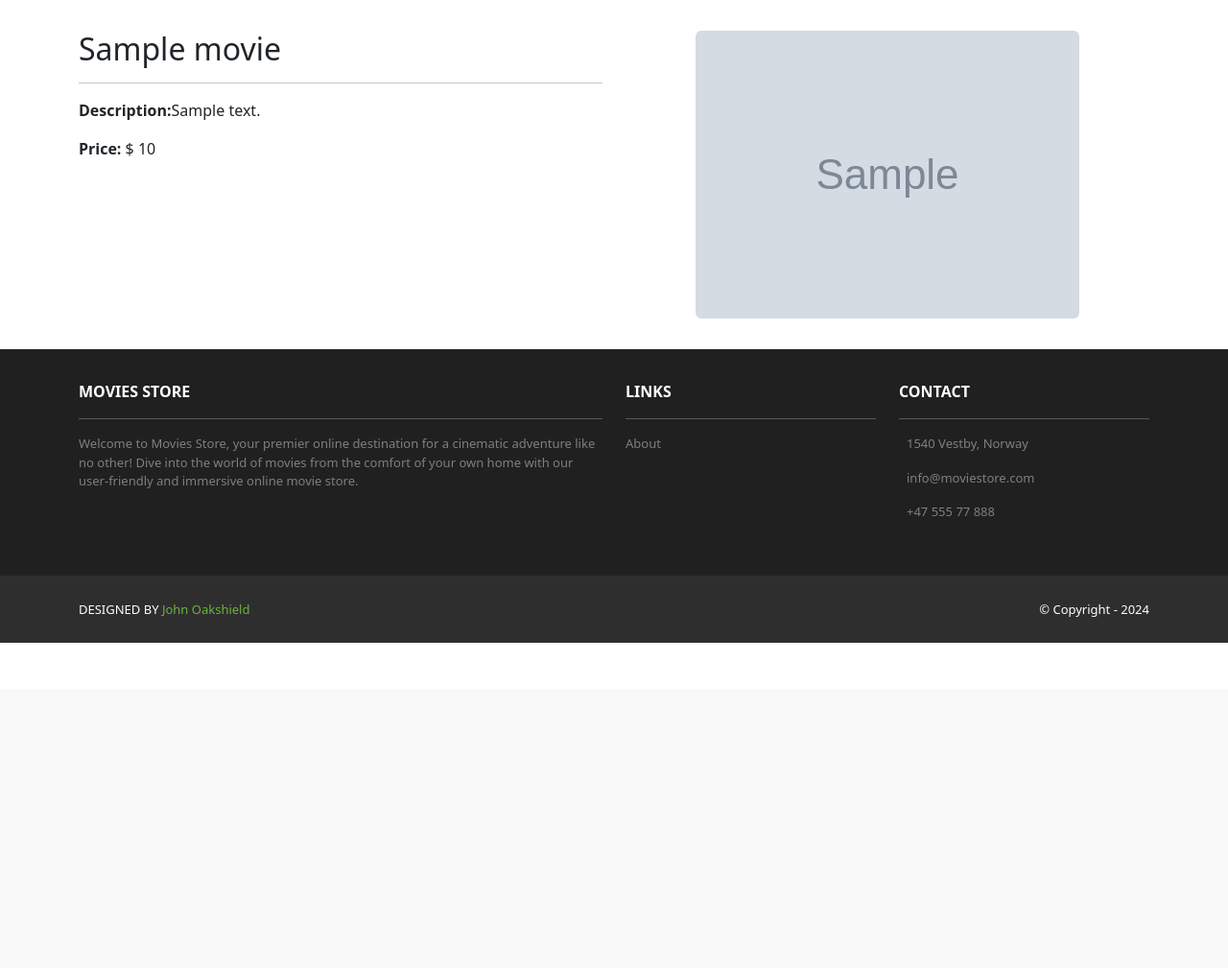
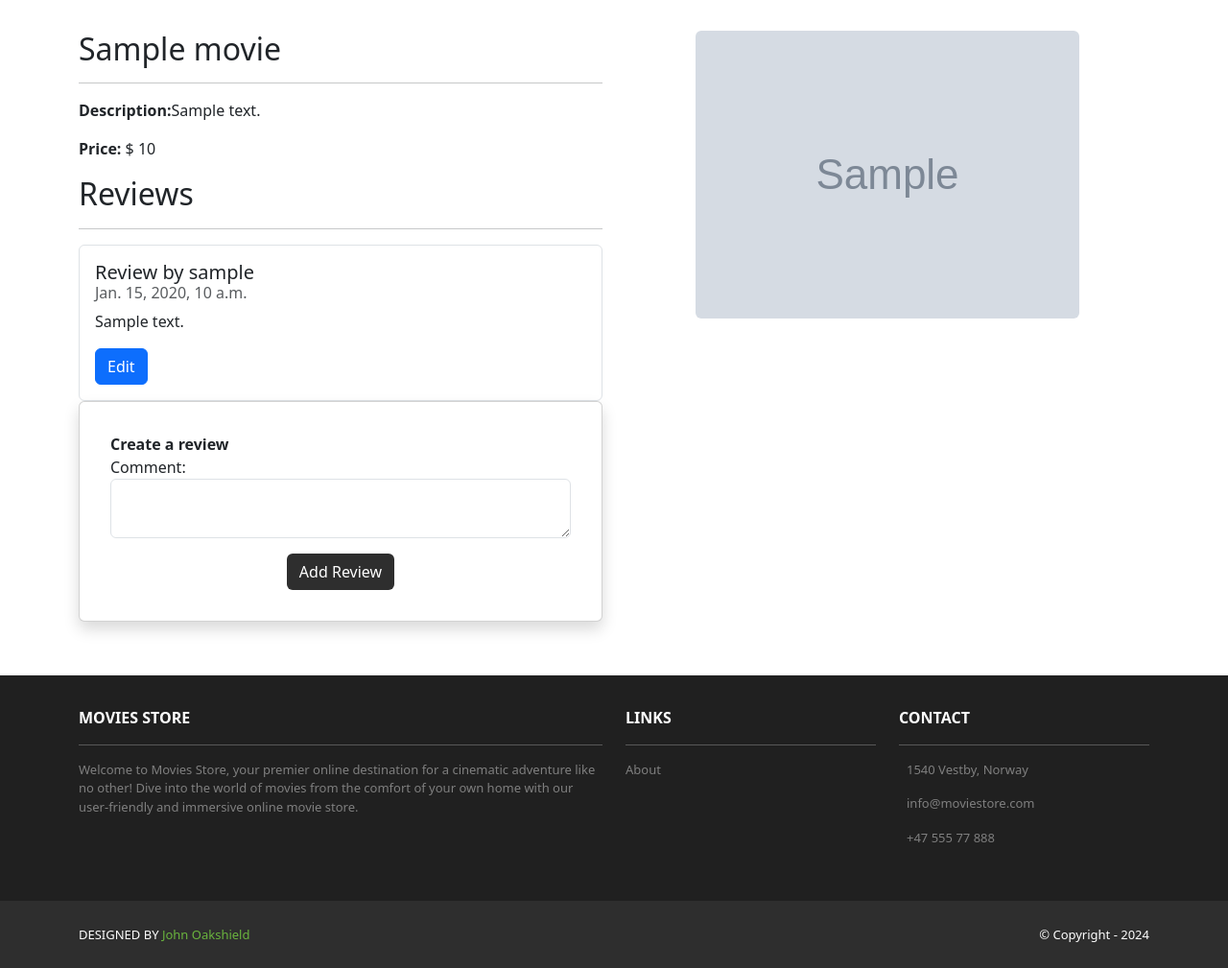
Before and after one commit to ihdba/dgauth, a Django app: page /movies/1/ in a window 1280 px wide. Shown: the part 82-1091 px from the top of the page at 96% size. Before the commit the page ends 752 px from the top, so only its background shows below. Run offline with Django 5.2, Linux system fonts and the light colour scheme; a user stored in the database is signed in; tables that the repository leaves empty hold one stand-in row (values such as "Sample post"); grey boxes marked "Sample" are stand-in pictures.

Commit message:
Added edit review function

```diff
--- a/movies/admin.py
+++ b/movies/admin.py
@@ -1,12 +1,14 @@
 from django.contrib import admin
 
-# Register your models here.
 
 
-from .models import Movie
+
+from .models import Movie, Review
 
 class MovieAdmin(admin.ModelAdmin):
     ordering = ['name']
     search_fields = ['name']
 
 admin.site.register(Movie, MovieAdmin)
+
+admin.site.register(Review)
--- a/movies/models.py
+++ b/movies/models.py
@@ -1,6 +1,7 @@
 from django.db import models
+from django.contrib.auth.models import User
 
-# Create your models here.
+
 
 class Movie(models.Model):
     id = models.AutoField(primary_key=True)
@@ -11,3 +12,16 @@ class Movie(models.Model):
 
     def __str__(self):
         return str(self.id) + ' - ' + self.name
+
+
+
+
+class Review(models.Model):
+    id = models.AutoField(primary_key=True)
+    comment = models.CharField(max_length=255)
+    date = models.DateTimeField(auto_now_add=True)
+    movie = models.ForeignKey(Movie, on_delete=models.CASCADE)
+    user = models.ForeignKey(User, on_delete=models.CASCADE)
+
+    def __str__(self):
+        return str(self.id) + ' - ' + self.movie.name
--- a/movies/templates/movies/show.html
+++ b/movies/templates/movies/show.html
@@ -15,6 +15,56 @@
                     <p>
                         <b>Price:</b> $ {{ movie.price }}
                     </p>
+
+                    {% comment %} REVIEWS {% endcomment %}
+                    <h2>Reviews</h2>
+                    <hr><ul class="list-group">
+                        {% for review in reviews %}
+
+                        <li class="list-group-item pb-3 pt-3">
+                            <h5 class="card-title">
+                                Review by {{ user.username }}
+                            </h5>
+                            <h6 class="card-subtitle mb-2 text-muted">
+                                {{ review.date }}
+                            </h6>
+                            <p class="card-text">{{ review.comment }}</p>
+                            {% if user.is_authenticated and user == review.user %}
+                                <a href="{% url "movies:edit_review" id=movie.id review_id=review.id  %}" class="btn btn-primary">
+                                    Edit
+                                </a>
+                            {% endif %}
+                        </li>{% endfor %}
+                    </ul>
+
+
+                    {% if user.is_authenticated %}
+                        <div class="row justify-content-center">
+                            <div class="col-12">
+                                <div class="card shadow p-3 mb-4 rounded">
+                                    <div class="card-body">
+                                        <b class="text-started">
+                                            Create a review
+                                        </b>
+                                        <br>
+                                        <form method="POST" action="{% url "movies:create_review" id=movie.id %}">
+                                            {% csrf_token %}
+                                            <p>
+                                                <label for="comment">Comment:</label>
+                                                <textarea name="comment" required id="comment" class="form-control"></textarea>
+                                            </p>
+                                            <div class="text-center">
+                                                <button type="submit" class="btn bg-dark text-white">
+                                                    Add Review
+                                                </button>
+                                            </div>
+                                        </form>
+                                    </div>
+                                </div>
+                            </div>
+                        </div>
+
+                    {% endif %}
                 </div>
                 <div class="col-md-6 mx-auto mb-3 text-center">
                     <img src="{{ movie.image.url }}" class="rounded img-card-400">
--- a/movies/urls.py
+++ b/movies/urls.py
@@ -7,4 +7,6 @@ app_name = 'movies'
 urlpatterns = [
     path('', views.index, name='index'),
     path('<int:id>/', views.show, name='show'),
+    path('<int:id>/review/create/', views.create_review, name='create_review'),
+    path('<int:id>/review/<int:review_id>/edit/', views.edit_review, name='edit_review'),
 ]
--- a/movies/views.py
+++ b/movies/views.py
@@ -1,8 +1,8 @@
-from django.shortcuts import render
+from django.shortcuts import render, redirect, get_object_or_404
+from django.contrib.auth.decorators import login_required
 
-# Create your views here.
 
-from .models import Movie
+from .models import Movie, Review
 
 def index(request):
 
@@ -24,9 +24,43 @@ def index(request):
 
 def show(request, id):
     movie = Movie.objects.get(id=id)
+    reviews = Review.objects.filter(movie=movie)
 
     ctx = {
         'movie': movie,
+        'reviews': reviews,
     }
 
     return render(request, 'movies/show.html', ctx)
+
+
+@login_required
+def create_review(request, id):
+    if request.method == 'POST' and request.POST['comment'] != '':
+        movie = Movie.objects.get(id=id)
+        review = Review()
+        review.comment = request.POST['comment']
+        review.movie = movie
+        review.user = request.user
+        review.save()
+        return redirect('movies:show', id=id)
+    else:
+        return redirect('movies:show', id=id)
+
+@login_required
+def edit_review(request, id, review_id):
+    review = get_object_or_404(Review, id=review_id)
+    if request.user != review.user:
+        return redirect('movies:show', id=id)
+    if request.method =='GET':
+        ctx = {}
+        ctx['title'] = 'Edit Review'
+        ctx['review'] = review
+        return render(request, 'movies/edit_review.html', ctx)
+    elif request.method =='POST' and request.POST['comment'] != '':
+        review = Review.objects.get(id=review_id)
+        review.comment = request.POST['comment']
+        review.save()
+        return redirect('movies:show', id=id)
+    else:
+        return redirect('movies:show', id=id)
```
Also changed, not shown: movies/templates/movies/edit_review.html (added, +31 -0 lines), movies/migrations/0003_review.py (added), movies/migrations/0004_review_date.py (added).
